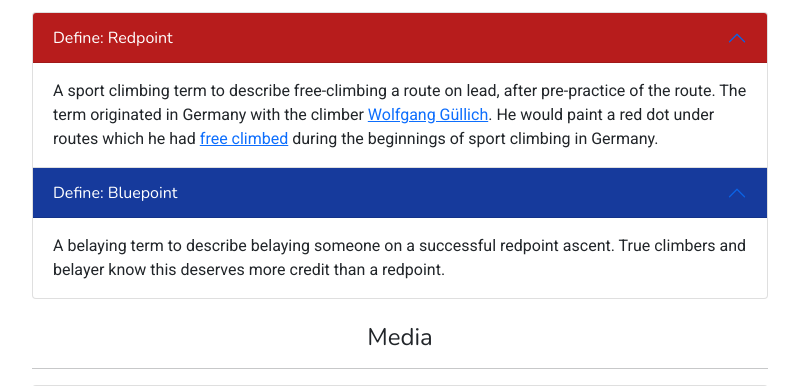
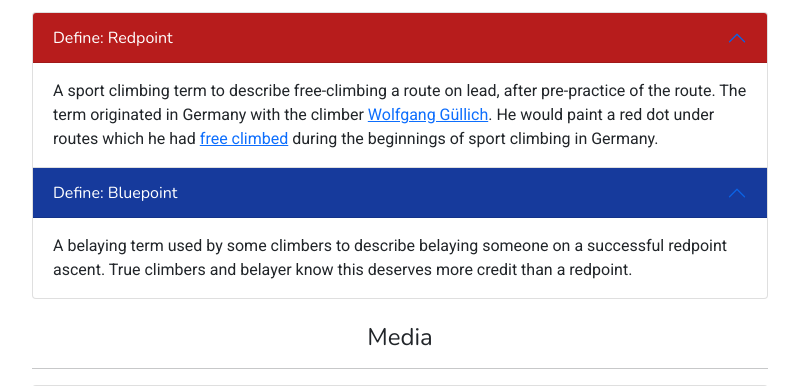
Before and after one commit to RobKnowles248/bluepoint, a Django app: page / in a window 1280 px wide. Shown: the part 843-1229 px from the top of the page, without its empty margins (50-849 px from the left). Run offline with Django 3.2, Linux system fonts and the light colour scheme; data that the repository does not hold is empty; some libraries are stand-ins or nearby versions.

Commit message:
Edit homepage text

```diff
--- a/home/templates/home/index.html
+++ b/home/templates/home/index.html
@@ -35,7 +35,7 @@
                         </h2>
                         <div id="collapseBluepoint" class="accordion-collapse collapse show" aria-labelledby="headingBluepoint" data-bs-parent="#definitions-accordion">
                           <div class="accordion-body">
-                            A belaying term to describe belaying someone on a successful redpoint ascent. True climbers and belayer know this deserves more credit than a redpoint.
+                            A belaying term used by some climbers to describe belaying someone on a successful redpoint ascent. True climbers and belayer know this deserves more credit than a redpoint.
                           </div>
                         </div>
                     </div>
```
